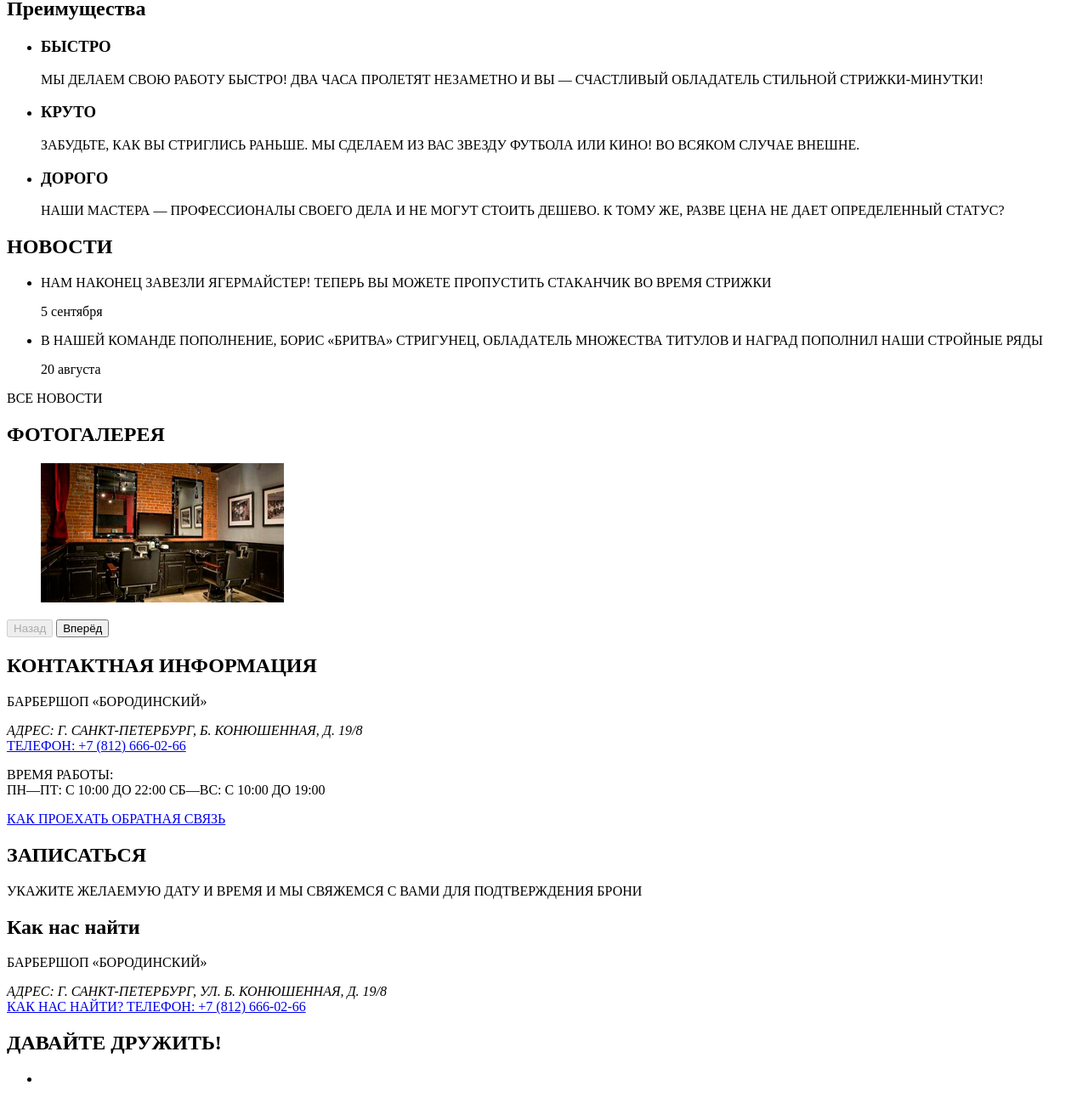
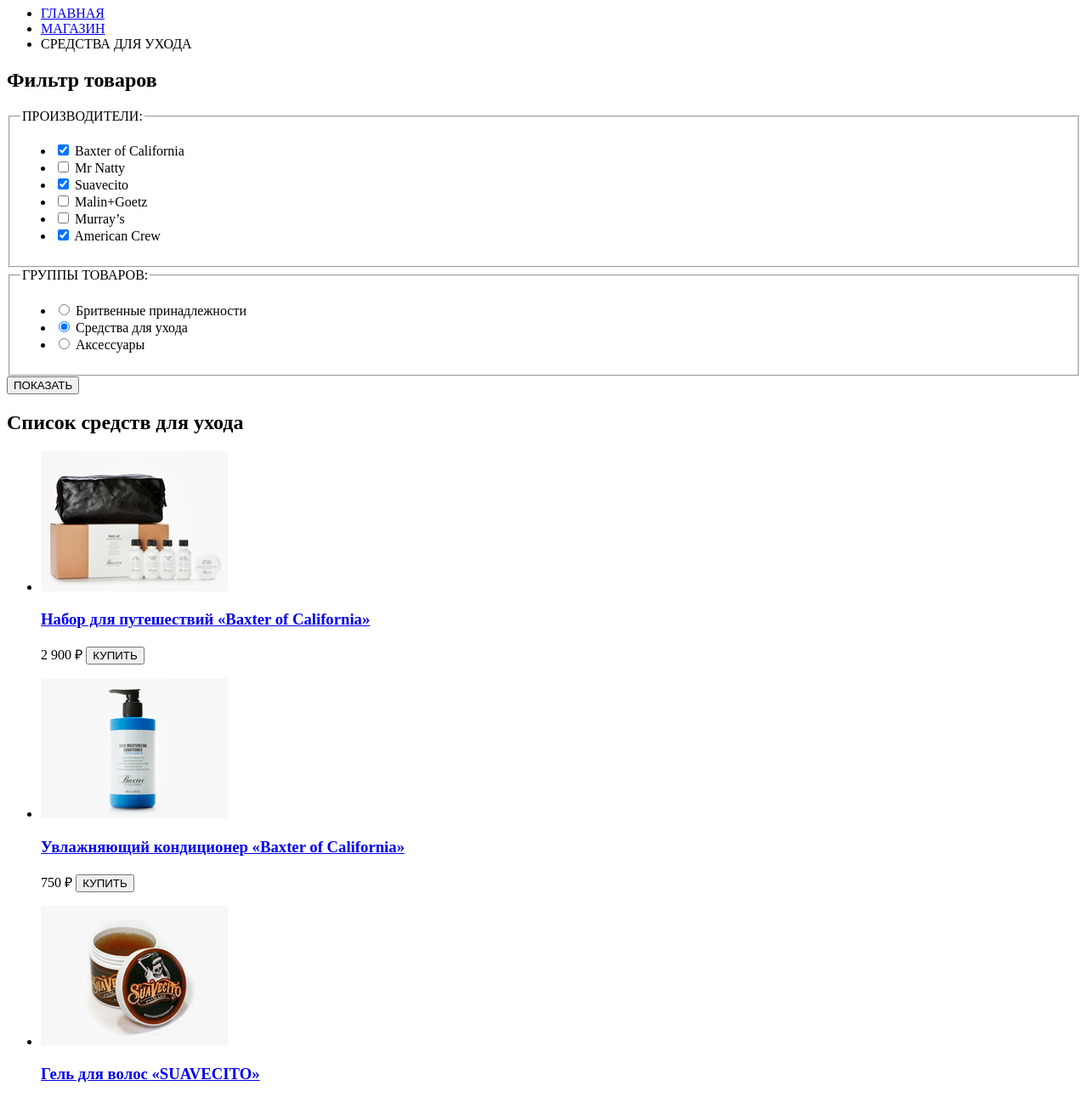
Before and after one commit to alienat3d/borodinsky, a plain HTML site: page catalogue.html in a window 1280 px wide. Shown: the part 249-1540 px from the top of the page at 85% size. Drawn offline with Linux system fonts and the light colour scheme.

Commit message:
made html for index & catalogue

```diff
--- a/catalogue.html
+++ b/catalogue.html
@@ -13,9 +13,8 @@
   <!-- === HEADER === -->
   <header class="header">
     <nav class="navigation">
-      <a class="logo">
-        <img class="logo__image" src="img/index-logo.svg" width="368" height="153"
-          alt="Логотип барбершопа «Бородинский»">
+      <a class="logo" href="index.html">
+        <img class="logo__image" src="images/logo.svg" width="111" height="24" alt="Логотип барбершопа «Бородинский»">
       </a>
       <ul class="menu">
         <li class="menu__item">
@@ -52,137 +51,242 @@
   <!-- === / HEADER === -->
 
   <main class="content">
-    <h1 class="main-title">
-      Барбершоп «Бородинский»
+    <h1>
+      Средства для ухода
     </h1>
-    <!-- === ADVANTAGES === -->
-    <section class="advantages">
-      <h2 class="advantages__title">
-        Преимущества
+    <!-- === BREADCRUMBS === -->
+    <ul class="breadcrumbs">
+      <li class="breadcrumbs__item">
+        <a class="breadcrumbs__link" href="index.html">
+          ГЛАВНАЯ
+        </a>
+      </li>
+      <li class="breadcrumbs__item">
+        <a class="breadcrumbs__link" href="catalogue.html">
+          МАГАЗИН
+        </a>
+      </li>
+      <li class="breadcrumbs__item">
+        СРЕДСТВА ДЛЯ УХОДА
+      </li>
+    </ul>
+    <!-- === / BREADCRUMBS === -->
+
+    <!-- === GOODS FILTER === -->
+    <section class="goods-filter">
+      <h2 class="goods-filter__title">
+        Фильтр товаров
       </h2>
-      <ul class="advantages__list">
-        <li class="advantages__item">
-          <h3 class="advantages__item-title">
-            БЫСТРО
-          </h3>
-          <p class="advantages__item-text">
-            МЫ ДЕЛАЕМ СВОЮ РАБОТУ БЫСТРО! ДВА ЧАСА ПРОЛЕТЯТ НЕЗАМЕТНО И ВЫ — СЧАСТЛИВЫЙ ОБЛАДАТЕЛЬ СТИЛЬНОЙ
-            СТРИЖКИ-МИНУТКИ!
+      <form class="goods-filter__form" action="https://echo.website.ru" method="GET">
+        <fieldset>
+          <legend>
+            ПРОИЗВОДИТЕЛИ:
+          </legend>
+          <ul>
+            <li>
+              <input id="filter-baxter-of-california" type="checkbox" name="baxter-of-california" checked>
+              <label for="filter-baxter-of-california">
+                Baxter of California
+              </label>
+            </li>
+            <li>
+              <input id="filter-mr-natty" type="checkbox" name="mr-natty">
+              <label for="filter-mr-natty">
+                Mr Natty
+              </label>
+            </li>
+            <li>
+              <input id="filter-suavecito" type="checkbox" name="suavecito" checked>
+              <label for="filter-suavecito">
+                Suavecito
+              </label>
+            </li>
+            <li>
+              <input id="filter-malin-goetz" type="checkbox" name="malin-goetz">
+              <label for="filter-malin-goetz">
+                Malin+Goetz
+              </label>
+            </li>
+            <li>
+              <input id="filter-murrays" type="checkbox" name="murrays">
+              <label for="filter-murrays">
+                Murray’s
+              </label>
+            </li>
+            <li>
+              <input id="filter-american-crew" type="checkbox" name="american-crew" checked>
+              <label for="filter-american-crew">
+                American Crew
+              </label>
+            </li>
+          </ul>
+        </fieldset>
+        <fieldset>
+          <legend>
+            ГРУППЫ ТОВАРОВ:
+          </legend>
+          <ul>
+            <li>
+              <input id="filter-shave" type="radio" name="product-group" value="shaving">
+              <label for="filter-shave">
+                Бритвенные принадлежности
+              </label>
+            </li>
+            <li>
+              <input id="filter-care" type="radio" name="product-group" value="hair-care" checked>
+              <label for="filter-care">
+                Средства для ухода
+              </label>
+            </li>
+            <li>
+              <input id="filter-accessories" type="radio" name="product-group" value="accessories">
+              <label for="filter-accessories">
+                Аксессуары
+              </label>
+            </li>
+          </ul>
+        </fieldset>
+        <button type="submit">
+          ПОКАЗАТЬ
+        </button>
+      </form>
+    </section>
+    <!-- === / GOODS FILTER === -->
+
+    <!-- === GOODS LIST === -->
+    <section class="goods-list">
+      <h2>
+        Список средств для ухода
+      </h2>
+      <ul>
+        <li>
+          <a href="product.html">
+            <p>
+              <img src="images/content/product-1.jpg" width="220" height="165"
+                alt="фото артикля «Набор для путешествий «Baxter of California»»">
+            </p>
+            <h3>
+              Набор для путешествий «Baxter of California»
+            </h3>
+          </a>
+          <p>
+            2 900 ₽
+            <button type="button">
+              КУПИТЬ
+            </button>
           </p>
         </li>
-        <li class="advantages__item">
-          <h3 class="advantages__item-title">
-            КРУТО
-          </h3>
-          <p class="advantages__item-text">
-            ЗАБУДЬТЕ, КАК ВЫ СТРИГЛИСЬ РАНЬШЕ.
-            МЫ СДЕЛАЕМ ИЗ ВАС ЗВЕЗДУ ФУТБОЛА ИЛИ КИНО! ВО ВСЯКОМ СЛУЧАЕ ВНЕШНЕ.
+        <li>
+          <a href="product.html">
+            <p>
+              <img src="images/content/product-2.jpg" width="220" height="165"
+                alt="фото артикля «Увлажняющий кондиционер «Baxter of California»»">
+            </p>
+            <h3>
+              Увлажняющий кондиционер «Baxter of California»
+            </h3>
+          </a>
+          <p>
+            750 ₽
+            <button type="button">
+              КУПИТЬ
+            </button>
           </p>
         </li>
-        <li class="advantages__item">
-          <h3 class="advantages__item-title">
-            ДОРОГО
-          </h3>
-          <p class="advantages__item-text">
-            НАШИ МАСТЕРА — ПРОФЕССИОНАЛЫ СВОЕГО ДЕЛА И НЕ МОГУТ СТОИТЬ ДЕШЕВО. К ТОМУ ЖЕ, РАЗВЕ ЦЕНА НЕ ДАЕТ
-            ОПРЕДЕЛЕННЫЙ СТАТУС?
+        <li>
+          <a href="product.html">
+            <p>
+              <img src="images/content/product-3.jpg" width="220" height="165"
+                alt="фото артикля «Гель для волос «SUAVECITO»»">
+            </p>
+            <h3>
+              Гель для волос «SUAVECITO»
+            </h3>
+          </a>
+          <p>
+            290 ₽
+            <button type="button">
+              КУПИТЬ
+            </button>
+          </p>
+        </li>
+        <li>
+          <a href="product.html">
+            <p>
+              <img src="images/content/product-4.jpg" width="220" height="165"
+                alt="фото артикля «Глина для укладки волос «American crew»»">
+            </p>
+            <h3>
+              Глина для укладки волос «American crew»
+            </h3>
+          </a>
+          <p>
+            500 ₽
+            <button type="button">
+              КУПИТЬ
+            </button>
+          </p>
+        </li>
+        <li>
+          <a href="product.html">
+            <p>
+              <img src="images/content/product-5.jpg" width="220" height="165"
+                alt="фото артикля «Гель для волос «AMERICAN CREW»»">
+            </p>
+            <h3>
+              Гель для волос «AMERICAN CREW»
+            </h3>
+          </a>
+          <p>
+            300 ₽
+            <button type="button">
+              КУПИТЬ
+            </button>
+          </p>
+        </li>
+        <li>
+          <a href="product.html">
+            <p>
+              <img src="images/content/product-6.jpg" width="220" height="165"
+                alt="фото артикля «Набор для бритья «Baxter of California»»">
+            </p>
+            <h3>
+              Набор для бритья «Baxter of California»
+            </h3>
+          </a>
+          <p>
+            3 900 ₽
+            <button type="button">
+              КУПИТЬ
+            </button>
           </p>
         </li>
       </ul>
-    </section>
-    <!-- === / ADVANTAGES === -->
-
-    <!-- === NEWS === -->
-    <section class="news">
-      <h2 class="news__title">
-        НОВОСТИ
-      </h2>
-      <ul class="news__list">
-        <li class="news__news__list-item">
-          <p class="news__text">
-            НАМ НАКОНЕЦ ЗАВЕЗЛИ ЯГЕРМАЙСТЕР! ТЕПЕРЬ ВЫ МОЖЕТЕ ПРОПУСТИТЬ СТАКАНЧИК ВО ВРЕМЯ СТРИЖКИ
-          </p>
-          <time class="news__date" datetime="2021-09-05">
-            5 сентября
-          </time>
+      <ul>
+        <li>
+          <a href="#">
+            1
+          </a>
         </li>
-        <li class="news__news__list-item">
-          <p class="news__text">
-            В НАШЕЙ КОМАНДЕ ПОПОЛНЕНИЕ, БОРИС «БРИТВА» СТРИГУНЕЦ, ОБЛАДAТЕЛЬ МНОЖЕСТВА ТИТУЛОВ И НАГРАД ПОПОЛНИЛ НАШИ
-            СТРОЙНЫЕ РЯДЫ
-          </p>
-          <time class="news__date" datetime="2021-08-20">
-            20 августа
-          </time>
+        <li>
+          <a>
+            2
+          </a>
+        </li>
+        <li>
+          <a href="#">
+            3
+          </a>
+        </li>
+        <li>
+          <a href="#">
+            4
+          </a>
         </li>
       </ul>
-      <a class="news__link">
-        ВСЕ НОВОСТИ
-      </a>
     </section>
-    <!-- === / NEWS === -->
+    <!-- === / GOODS LIST === -->
 
-    <!-- === GALLERY === -->
-    <section class="gallery">
-      <h2 class="gallery__title">
-        ФОТОГАЛЕРЕЯ
-      </h2>
-      <figure class="gallery__figure">
-        <a class="gallery__link" href="#">
-          <img class="gallery__image" src="images/gallery/barbershop-inside-room.jpg" width="286" height="164"
-            alt="Интерьер">
-        </a>
-      </figure>
-      <button class="gallery__button" type="button" disabled>
-        Назад
-      </button>
-      <button class="gallery__button" type="button">
-        Вперёд
-      </button>
-    </section>
-    <!-- === / GALLERY === -->
-
-    <!-- === CONTACTS === -->
-    <section class="contacts">
-      <h2 class="contacts__title">
-        КОНТАКТНАЯ ИНФОРМАЦИЯ
-      </h2>
-      <p class="contacts__name">
-        БАРБЕРШОП «БОРОДИНСКИЙ»
-      </p>
-      <address class="contacts__address">
-        АДРЕС: Г. САНКТ-ПЕТЕРБУРГ, Б. КОНЮШЕННАЯ, Д. 19/8
-      </address>
-      <a class="contacts__phone" href="tel:+78126660266">
-        ТЕЛЕФОН: +7 (812) 666-02-66
-      </a>
-      <p class="contacts__text">
-        ВРЕМЯ РАБОТЫ: <br>
-        ПН—ПТ: С 10:00 ДО 22:00
-        СБ—ВС: С 10:00 ДО 19:00
-      </p>
-      <a class="contacts__link" href="blank.html">
-        КАК ПРОЕХАТЬ
-      </a>
-      <a class="contacts__link" href="blank.html">
-        ОБРАТНАЯ СВЯЗЬ
-      </a>
-    </section>
-    <!-- === / CONTACTS === -->
-
-    <!-- === SIGN-UP === -->
-    <section class="sign-up">
-      <h2 class="sign-up__title">
-        ЗАПИСАТЬСЯ
-      </h2>
-      <form class="sign-up__form">
-        <p class="sign-up__form-desc">
-          УКАЖИТЕ ЖЕЛАЕМУЮ ДАТУ И ВРЕМЯ И МЫ СВЯЖЕМСЯ С ВАМИ ДЛЯ ПОДТВЕРЖДЕНИЯ БРОНИ
-        </p>
-        <!-- Здесь будет форма записи -->
-      </form>
-    </section>
-    <!-- === / SIGN-UP === -->
   </main>
   <!-- === FOOTER === -->
   <footer class="footer">
```
Also changed, not shown: images/content/product-1.jpg (added), images/content/product-2.jpg (added), images/content/product-3.jpg (added), images/content/product-4.jpg (added), images/content/product-5.jpg (added), images/content/product-6.jpg (added), images/logo.svg (added).
